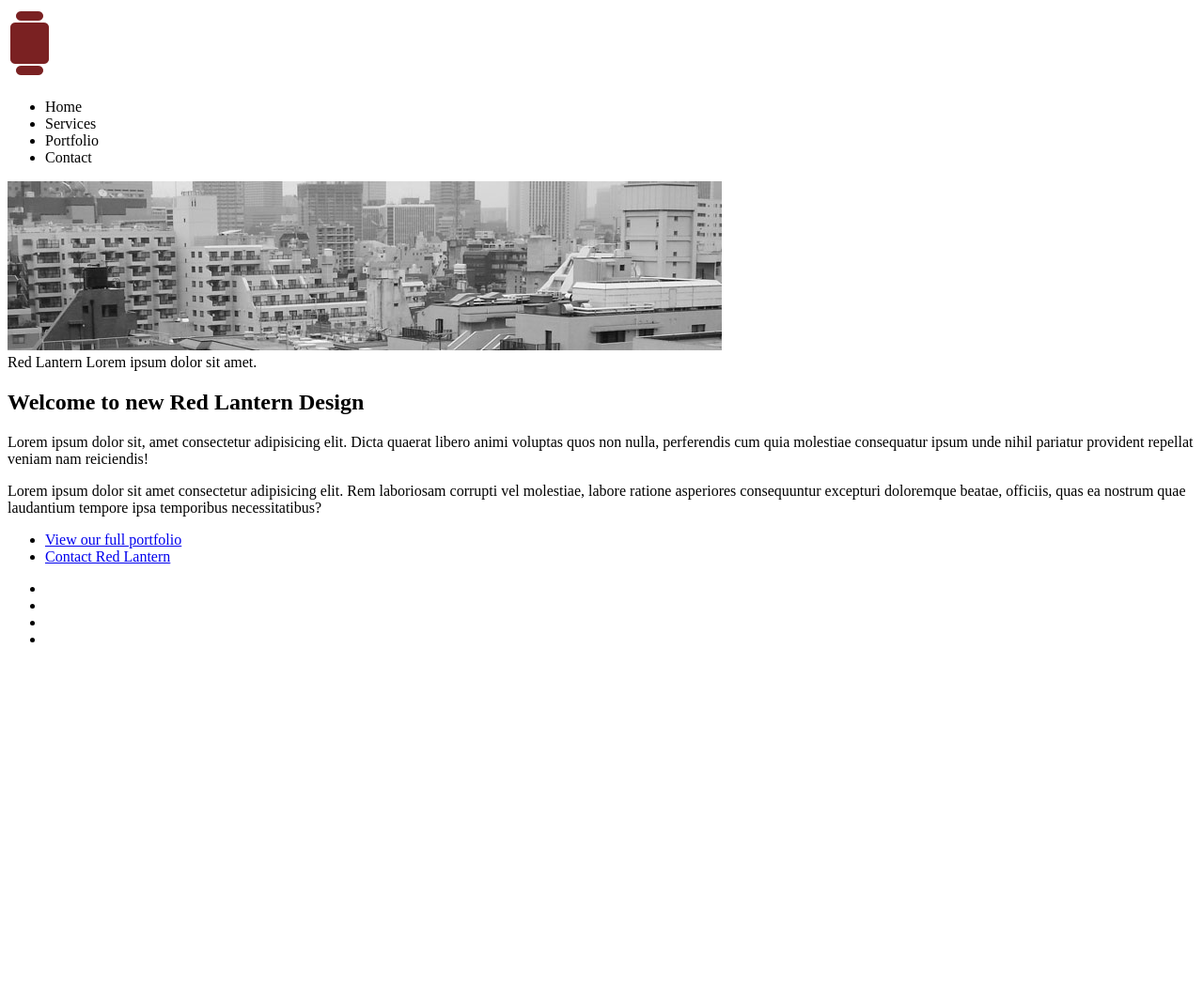
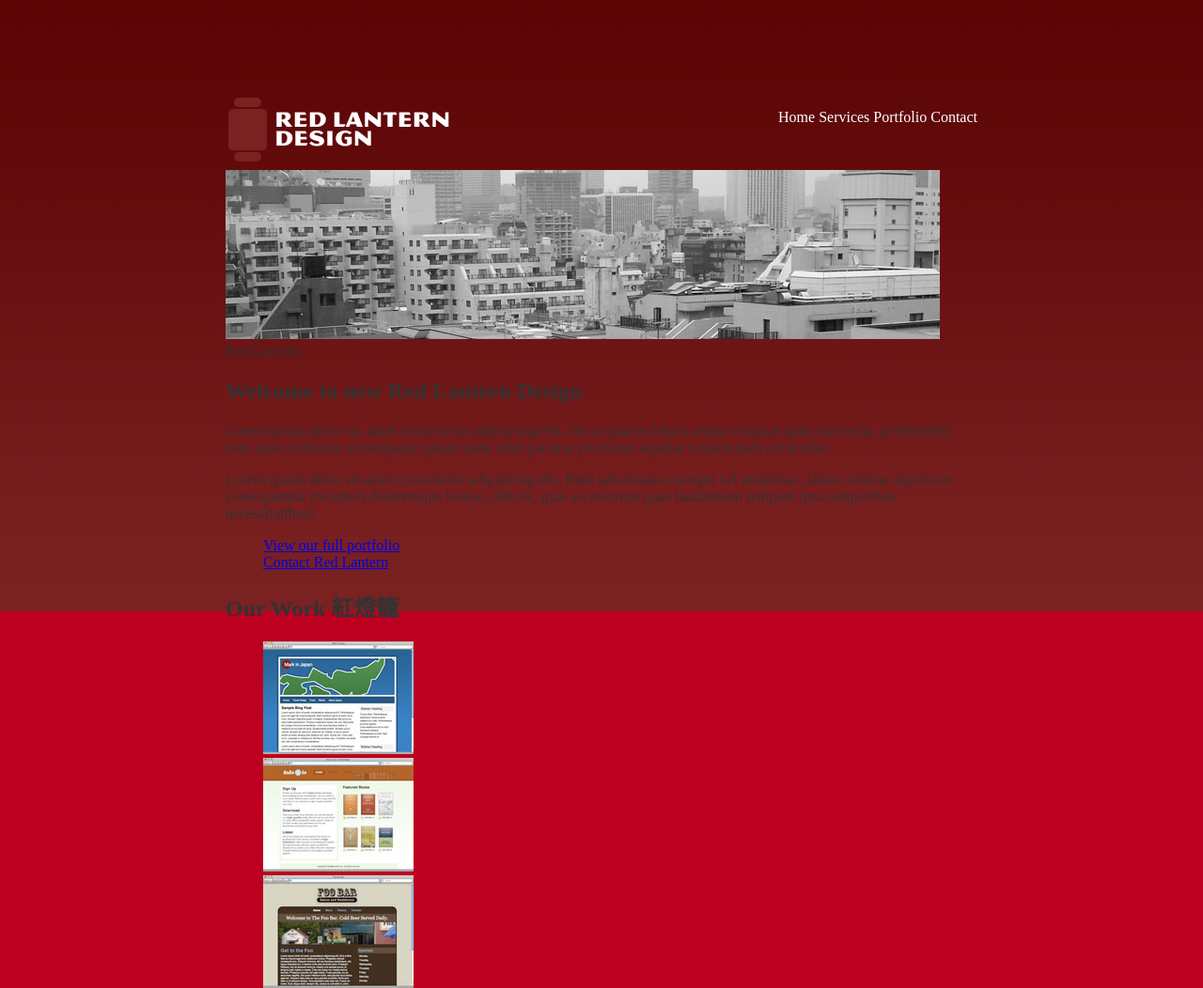
Before and after one commit to aprilip/t1, a plain HTML site: page ex1.html in a window 1280 px wide. Shown: the top 1052 px of the page at 94% size. Before the commit the page ends 800 px from the top, so only its background shows below. Drawn offline with Linux system fonts and the light colour scheme.

Commit message:
220930v3

```diff
--- /dev/null
+++ b/css/ex1.css
@@ -0,0 +1,25 @@
+body
+{
+    width: 800px;
+    background: #bd001f url('../images/body_bg.gif') repeat-x top;
+    font-family: Microsoft JhengHei;
+    font-size: 1em;
+    color: #333;
+    margin: 0px auto;
+    margin-top: 50px;
+    padding: 50px;
+}
+ul
+{
+list-style-type: none;
+}
+#nav
+{
+float: right;
+}
+#nav li
+{
+display: inline;
+margin: 0;
+color: #fff;
+}
--- a/ex1.html
+++ b/ex1.html
@@ -5,43 +5,45 @@
     <meta http-equiv="X-UA-Compatible" content="IE=edge">
     <meta name="viewport" content="width=device-width, initial-scale=1.0">
     <title>Red Lantern Design</title>
+    <link rel="stylesheet" href="css/ex1.css">
 </head>
 <body>
-    <header>
+    <header id="masthead">
         <img src="images\rl_logo.png" alt="">
-        <ul>
-            <li>Home</li>
-            <li>Services</li>
-            <li>Portfolio</li>
-            <li>Contact</li>
+        <ul id="nav">
+            <li><a href="ex1.html"></a>Home</li>
+            <li><a href="services.html"></a>Services</li>
+            <li><a href="portfolio.html"></a>Portfolio</li>
+            <li><a href="contact.html"></a>Contact</li>
         </ul>
-        <article>
+    </header>
+        <article id="mainContent">
             <section id="titleBar">
                 <img src="images/tokyo.jpg" alt="Tokyo buliding">
-                <div>Red Lantern Lorem ipsum dolor sit amet.</div>
+                <div>Red Lantern</div>
             </section>
-            <section>
+            <section id="content">
                 <h2>Welcome to new Red Lantern Design</h2>
                 <p>Lorem ipsum dolor sit, amet consectetur adipisicing elit. Dicta quaerat libero animi voluptas quos non nulla, perferendis cum quia molestiae consequatur ipsum unde nihil pariatur provident repellat veniam nam reiciendis! </p>
                 <p>Lorem ipsum dolor sit amet consectetur adipisicing elit. Rem laboriosam corrupti vel molestiae, labore ratione asperiores consequuntur excepturi doloremque beatae, officiis, quas ea nostrum quae laudantium tempore ipsa temporibus necessitatibus?</p>
             <ul>
                 <li><a href="#titleBar">View our full portfolio</a></li>
-                <li><a href="contact">Contact Red Lantern</a></li>
+                <li><a href="contact.html">Contact Red Lantern</a></li>
             </ul>
             </section>
-            <section>
-                <ul>
-                    <li><img src="" alt="">
-                    </li>
-                    <li></li>
-                    <li></li>
-                    <li></li>
+            <section id="sidebar">
+                <h2>Our Work 紅燈籠</h2>
+                <ul id="port">
+                    <li><img src="images/markinjapan.jpg" alt=""></li>
+                    <li><img src="images/a2g.jpg" alt=""></li>
+                    <li><img src="images/foobar.jpg" alt=""></li>
+                    <li><img src="images/rpm.jpg" alt=""></li>
                 </ul>
             </section>
-            <footer></footer>
+            <footer>
+                <p>Copyright &copy; Red Lantern Design, all right reserved.</p>
+            </footer>
         </article>
         </article>
-
-    </header>
 </body>
 </html>
```
